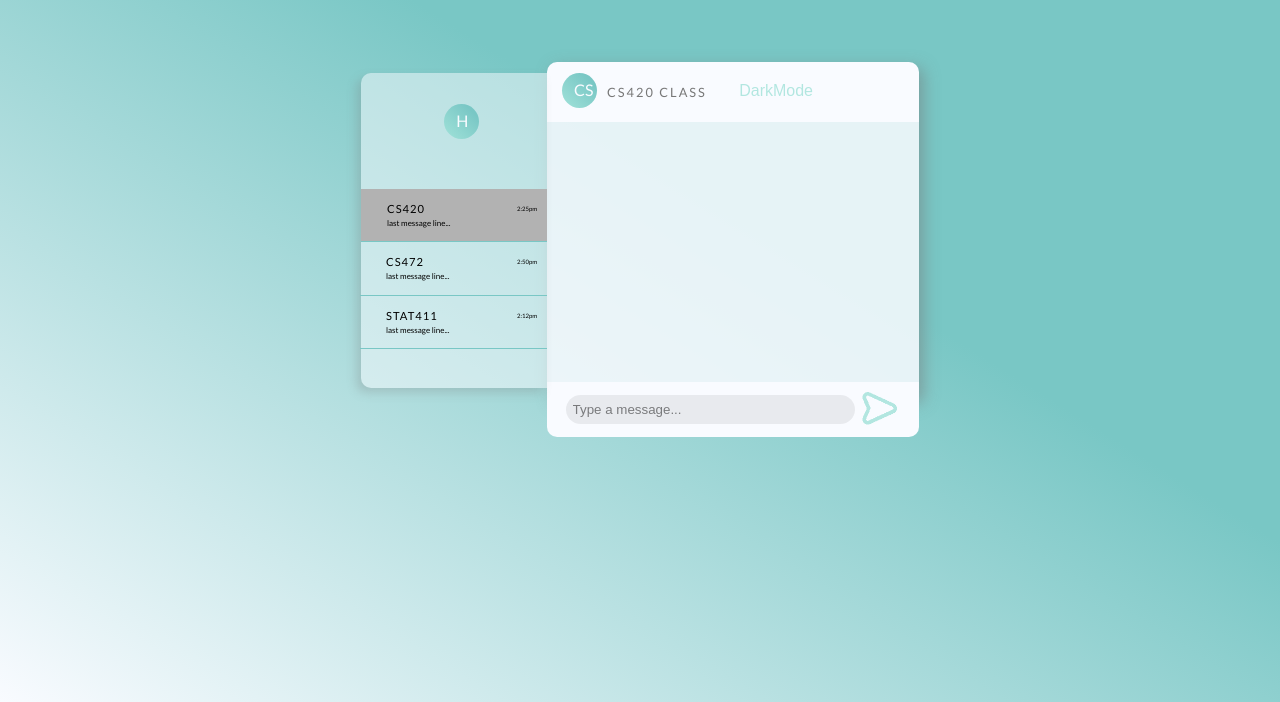
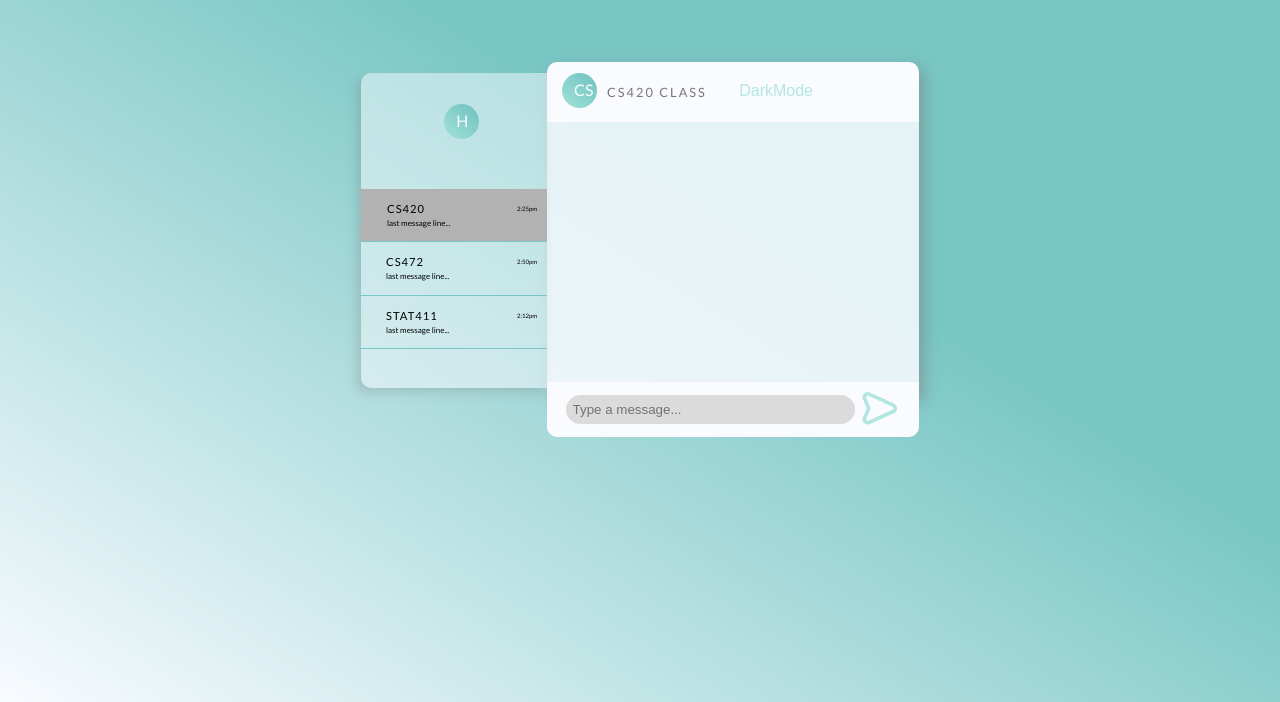
Before and after one commit to movleafen/CS420-MessengerApp, a website: page public/index2.html in a window 1280 px wide. Shown: the part 98-800 px from the top of the page. Drawn offline with nearby package versions, Linux system fonts and the light colour scheme; no server answers; files whose address does not match are found by name.

Commit message:
change to input area color to make it more visible in dark mode

```diff
--- a/public/index2.html
+++ b/public/index2.html
@@ -444,7 +444,7 @@
             }
 
             .input-light {
-                background-color:  rgba(0, 0, 0, 0.068);
+                background-color:  rgb(219, 219, 219);
                 color: black;
             }
 
```
